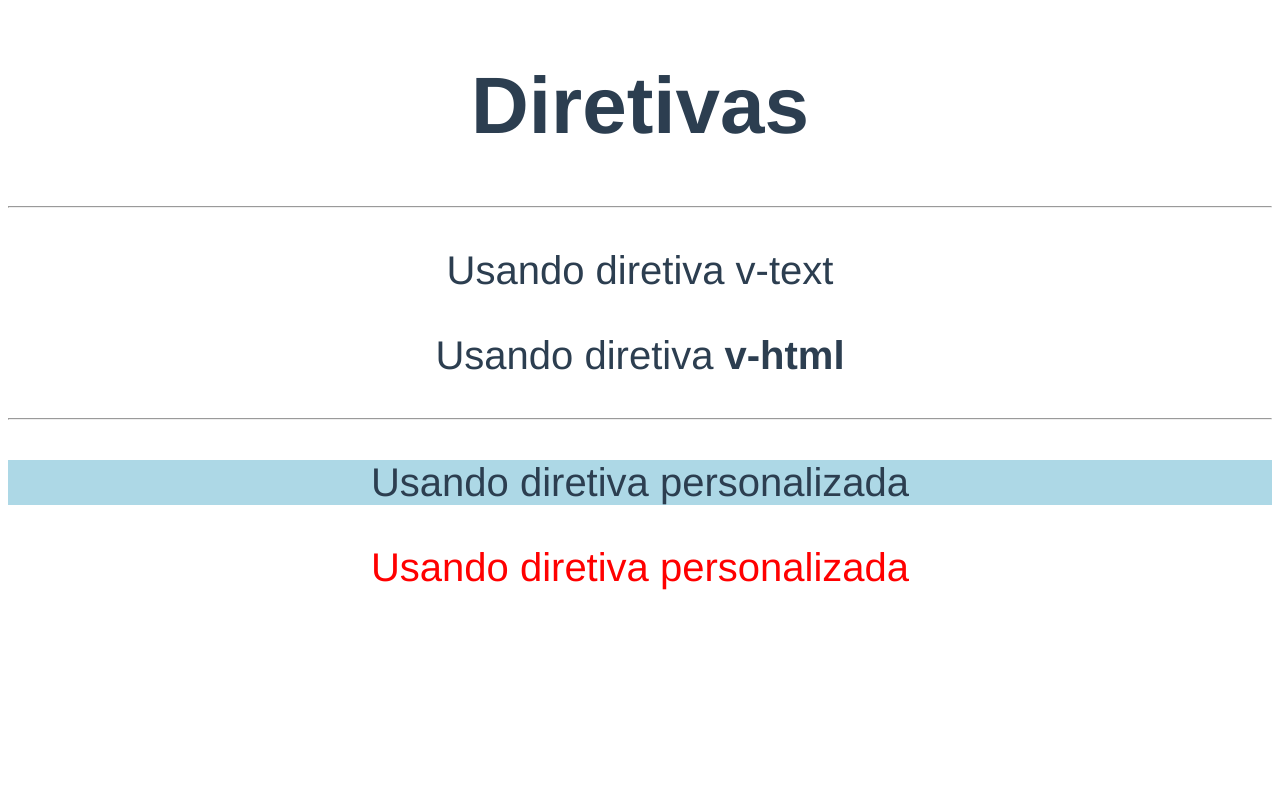
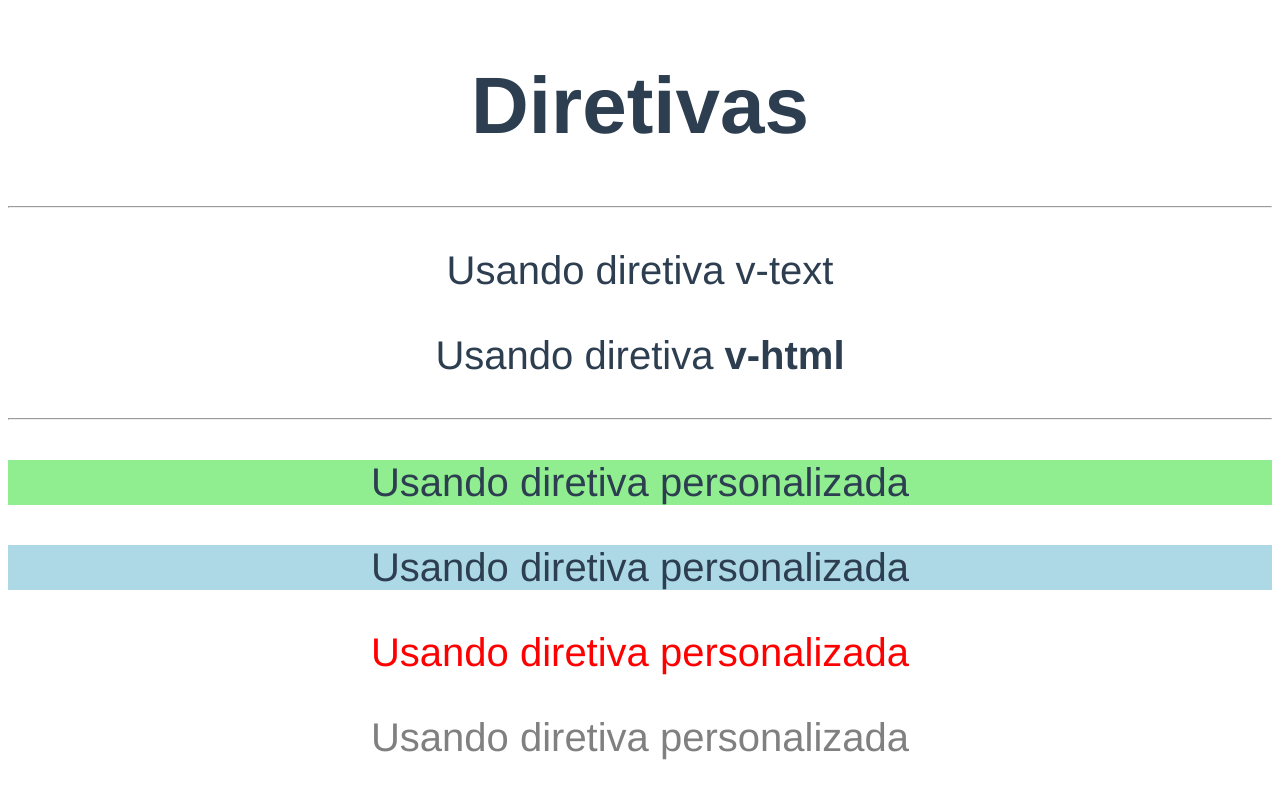
Before and after one commit to robertov8/cursovuejs2modulo1, a Vue app in the folder diretivas-exercicios/: page / in a window 1280 px wide. Built offline with nearby package versions, Linux system fonts and the light colour scheme.

Commit message:
183. Modificando Diretivas Personalizadas com Modificadores

```diff
--- a/diretivas-exercicios/src/App.vue
+++ b/diretivas-exercicios/src/App.vue
@@ -9,8 +9,10 @@
 
         <hr>
 
-        <p v-destaque:fundo="'lightblue'">Usando diretiva personalizada</p>
+        <p v-destaque:fundo="'lightgreen'">Usando diretiva personalizada</p>
+        <p v-destaque:fundo.atrasar="'lightblue'">Usando diretiva personalizada</p>
         <p v-destaque="cor">Usando diretiva personalizada</p>
+        <p v-destaque.atrasar="'gray'">Usando diretiva personalizada</p>
     </div>
 </template>
 
--- a/diretivas-exercicios/src/main.js
+++ b/diretivas-exercicios/src/main.js
@@ -8,9 +8,16 @@ Vue.directive('destaque', {
         // el.style.backgroundColor = 'lightgreen';
         const color = binding.value || 'lightgreen';
 
-        (binding.arg === 'fundo') ?
-            el.style.backgroundColor = color :
-            el.style.color = color;
+        let atraso = 0;
+
+        if(binding.modifiers['atrasar'])
+            atraso = 3000;
+
+        setTimeout(() => {
+            (binding.arg === 'fundo') ?
+                el.style.backgroundColor = color :
+                el.style.color = color;
+        }, atraso);
     }
 });
 
```
